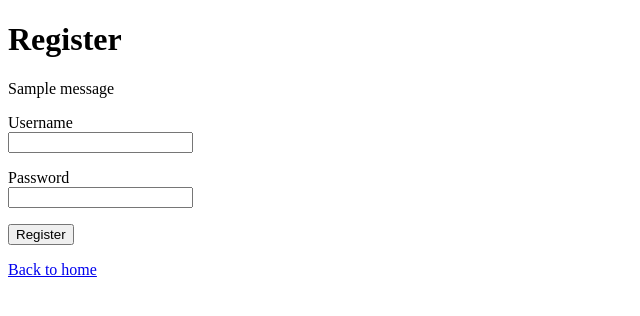
After one commit to Liza101111/ICS0027-Web-Application-Security, a Flask app: page /register in a window 1280 px wide. The commit adds this page. Shown: the top 316 px of the page, without its empty margins (0-640 px from the left). Run offline with Flask 3, Linux system fonts and the light colour scheme; tables that the repository leaves empty hold one stand-in row (values such as "Sample post"); one stand-in notice (Sample message) is shown.

Commit message:
Add user registration with Argon2 password hashing

```diff
--- a/secure-file-vault/app.py
+++ b/secure-file-vault/app.py
@@ -1,9 +1,11 @@
 import os
 
 from dotenv import load_dotenv
-from flask import Flask, render_template
+from flask import Flask, render_template, flash, redirect, url_for
+from argon2 import PasswordHasher
 
-from models import db
+from forms import RegistrationForm
+from models import User, db
 
 load_dotenv()
 
@@ -14,10 +16,39 @@ app.config["SQLALCHEMY_DATABASE_URI"] = "sqlite:///secure_file_vault.db"
 app.config["SQLALCHEMY_TRACK_MODIFICATIONS"] = False
 
 db.init_app(app)
+password_hasher = PasswordHasher()
 
 @app.route('/')
 def home():
     return render_template('index.html')
 
+@app.route("/register", methods=["GET", "POST"])
+def register():
+    form = RegistrationForm()
+
+    if form.validate_on_submit():
+        existing_user = User.query.filter_by(
+            username=form.username.data
+        ).first()
+
+        if existing_user:
+            flash("Username already exists.")
+            return render_template("register.html", form=form)
+
+        password_hash = password_hasher.hash(form.password.data)
+
+        user = User(
+            username=form.username.data,
+            password_hash=password_hash
+        )
+
+        db.session.add(user)
+        db.session.commit()
+
+        flash("Registration successful.")
+        return redirect(url_for("home"))
+
+    return render_template("register.html", form=form)
+
 if __name__ == '__main__':
     app.run(debug=True)
--- /dev/null
+++ b/secure-file-vault/forms.py
@@ -0,0 +1,23 @@
+from flask_wtf import FlaskForm
+from wtforms import PasswordField, StringField, SubmitField
+from wtforms.validators import DataRequired, Length
+
+
+class RegistrationForm(FlaskForm):
+    username = StringField(
+        "Username",
+        validators=[
+            DataRequired(),
+            Length(min=3, max=80)
+        ]
+    )
+
+    password = PasswordField(
+        "Password",
+        validators=[
+            DataRequired(),
+            Length(min=8)
+        ]
+    )
+
+    submit = SubmitField("Register")
--- /dev/null
+++ b/secure-file-vault/templates/register.html
@@ -0,0 +1,40 @@
+<!DOCTYPE html>
+<html lang="en">
+<head>
+    <meta charset="UTF-8">
+    <title>Register - Secure File Vault</title>
+</head>
+<body>
+
+    <h1>Register</h1>
+
+    {% with messages = get_flashed_messages() %}
+        {% if messages %}
+            {% for message in messages %}
+                <p>{{ message }}</p>
+            {% endfor %}
+        {% endif %}
+    {% endwith %}
+
+    <form method="POST">
+        {{ form.hidden_tag() }}
+
+        <p>
+            {{ form.username.label }}<br>
+            {{ form.username() }}
+        </p>
+
+        <p>
+            {{ form.password.label }}<br>
+            {{ form.password() }}
+        </p>
+
+        <p>
+            {{ form.submit() }}
+        </p>
+    </form>
+
+    <p><a href="{{ url_for('home') }}">Back to home</a></p>
+
+</body>
+</html>
```
Also changed, not shown: secure-file-vault/templates/index.html (+12 -0 lines).
